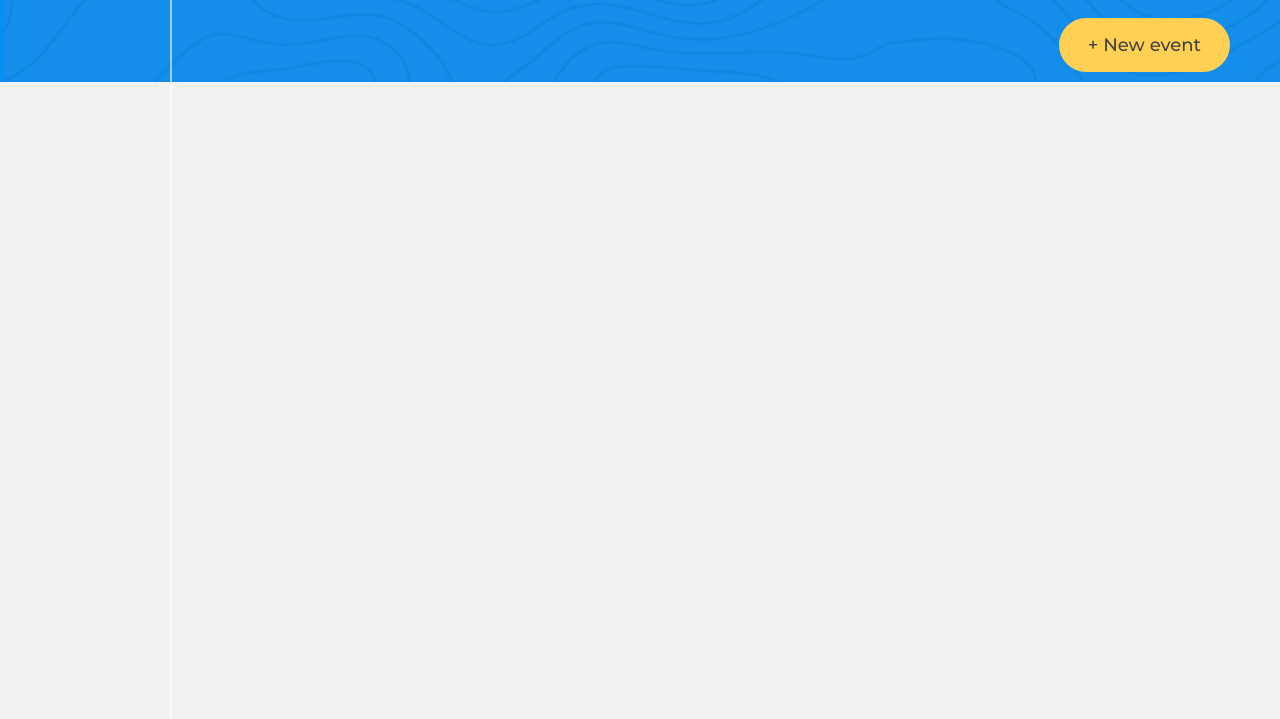
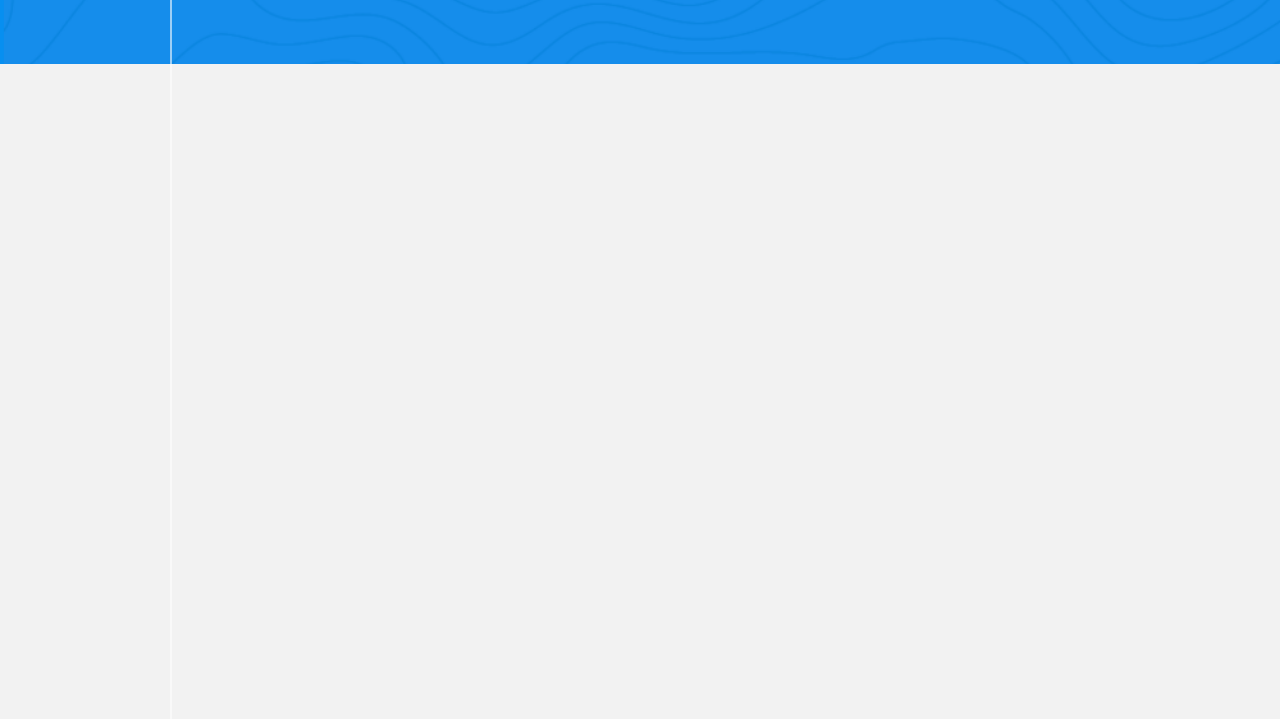
Before and after one commit to codefornia/990505-big-trip-simple-19, a website built with webpack: page public/index.html in a window 1280 px wide. Shown: the part 81-800 px from the top of the page. Built offline with nearby package versions, Linux system fonts and the light colour scheme.

Commit message:
Исправит разметку

```diff
--- a/public/index.html
+++ b/public/index.html
@@ -25,11 +25,10 @@
           <div class="trip-main__trip-controls  trip-controls">
             <div class="trip-controls__filters">
               <h2 class="visually-hidden">Filter events</h2>
-              <!-- Фильтры -->
             </div>
           </div>
 
-          <button class="trip-main__event-add-btn  btn  btn--big  btn--yellow" type="button">New event</button>
+
         </div>
       </div>
     </header>
@@ -37,12 +36,9 @@
       <div class="page-body__container">
           <section class="trip-events">
             <h2 class="visually-hidden">Trip events</h2>
-
-            <!-- Сортировка -->
-
-            <!-- Контент -->
           </section>
       </div>
     </main>
+  <script src="./bundle.js"></script>
   </body>
 </html>
```
